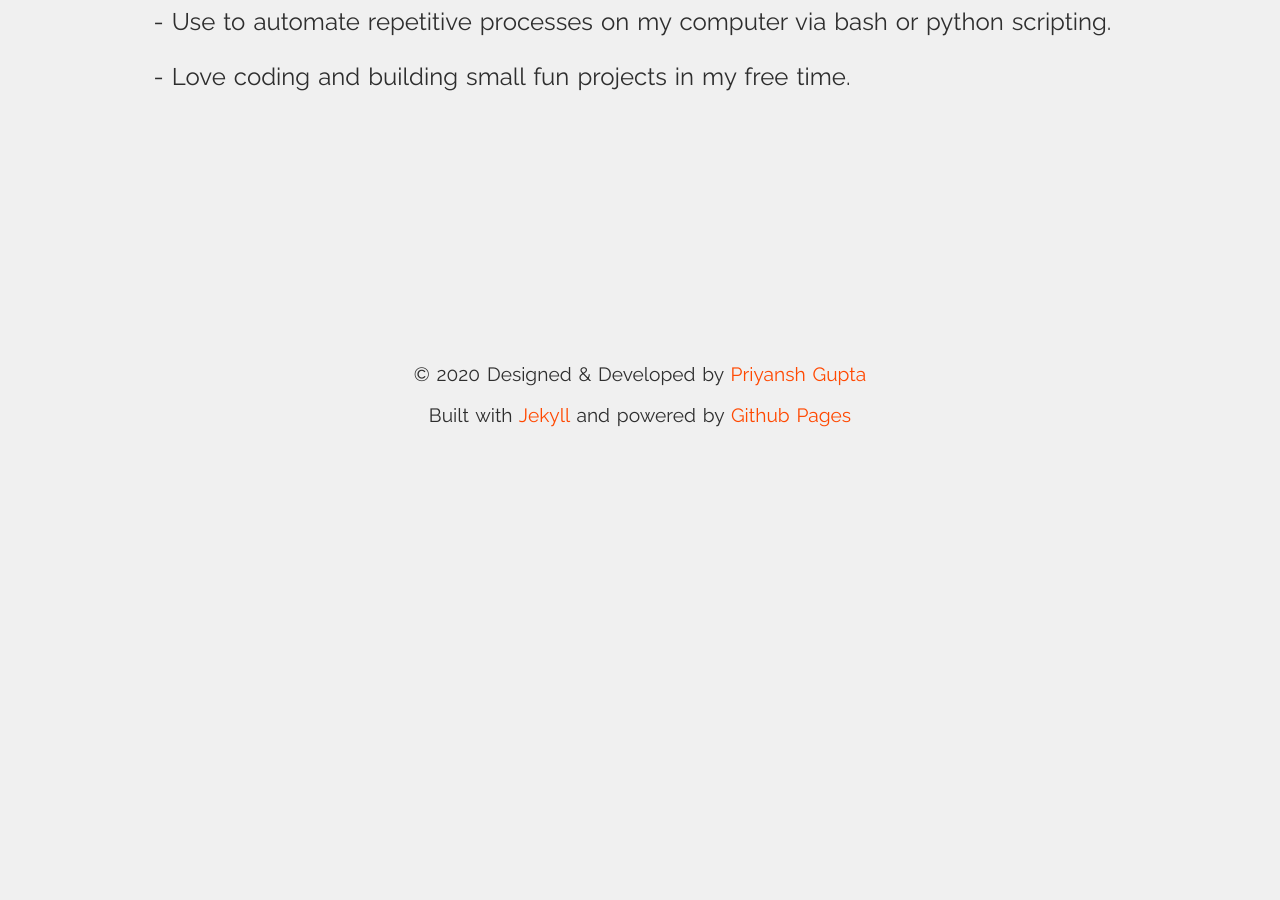
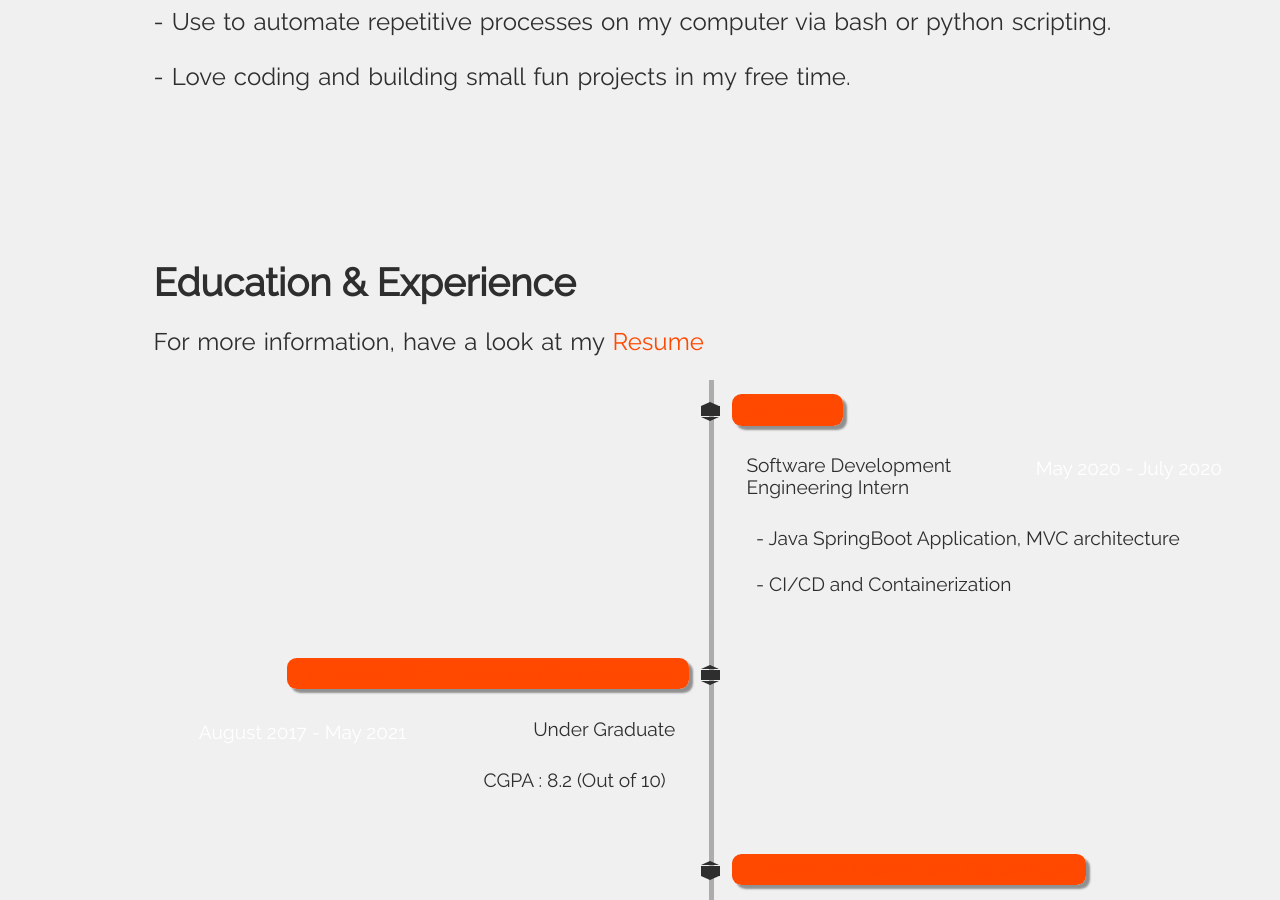
Before and after one commit to priyansh19/portfolio-v1, a Jekyll site: the page built from index.html, in a window 1280 px wide and 900 px high, scrolled down 1414 px. Built offline with Jekyll 4.4.1, drawn with Linux system fonts in a browser that asks for light colours; before the commit the page ends 1879 px from its top, so only the background shows below that; some of the changed text lies outside the part shown.

Commit message:
Feature: Adding timeline section

```diff
--- a/_config.yml
+++ b/_config.yml
@@ -14,9 +14,9 @@ about_me_title: Who Am I ?
 
 show_skills_card: false
 skills_title: Skills
-show_timeline_card: false
+show_timeline_card: true
 timeline_title: Education & Experience
-cv_download_link: 'https://example.com/'
+cv_download_link: 'https://bit.ly/3b4sbdq'
 show_projects_card: false
 show_projects: false
 projects_title: Projects
--- a/_data/timeline.yml
+++ b/_data/timeline.yml
@@ -16,46 +16,53 @@
 #     - tag: Ruby
 #     - tag: Rails
 #   timeline-side: right
-
-- title: airbnb
-  title-url: https://example.com/
-  date: Sep 2019 - Present
-  subtitle: Fullstack Developer
+- title: StatusNeo
+  title-url: https://statusneo.com/
+  date: May 2020 - July 2020
+  subtitle: Software Development Engineering Intern
   tags:
-    - tag: React
-    - tag: Javascript
-    - tag: Ruby
-    - tag: Rails
+    - tag: "- Java SpringBoot Application, MVC architecture"
+    - tag: "- CI/CD and Containerization"
   timeline-side: right
 
-- title: Google
-  title-url: https://example.com/
-  date: Mar 2019 - Sep 2019
-  subtitle: Software Engineer as Intern
+- title: University of Petroleum and Energy Studies
+  title-url: https://www.upes.ac.in/
+  date: August 2017 - May 2021
+  subtitle: Under Graduate
   tags:
-    - tag: Flutter
-    - tag: Dart
-    - tag: Keycloak
+    - tag: "CGPA : 8.2 (Out of 10)"
+  timeline-side: left
+
+- title: Vivekanand International School Delhi
+  title-url: http://vivekanandschool.in/website/index.html
+  date: April 2015 - March 2017
+  subtitle: Higher Secondry School
   timeline-side: right
 
-- title: Super University
-  title-url: https://example.com/
-  date: 2017 - 2019
-  subtitle: M.Sc. Computer Science
+- title: Ch. Chhabil Dass Public School Ghaziabad
+  title-url: http://www.ccdps.in/
+  date: April 2007 - March 2017
+  subtitle: Senior Secondry School
   timeline-side: left
 
-- title: Facebook
-  title-url: https://example.com/
-  date: Sep 2017 - Mar 2019
-  subtitle: Front-End Developer as Intern
-  tags:
-    - tag: React
-    - tag: Node
-    - tag: Javascript
-  timeline-side: right
+# - title: Super University
+#   title-url: https://example.com/
+#   date: 2017 - 2019
+#   subtitle: M.Sc. Computer Science
+#   timeline-side: left
 
-- title: Super University
-  title-url: https://example.com/
-  date: 2014 - 2017
-  subtitle: B.A. Computer Science
-  timeline-side: left
+# - title: Facebook
+#   title-url: https://example.com/
+#   date: Sep 2017 - Mar 2019
+#   subtitle: Front-End Developer as Intern
+#   tags:
+#     - tag: React
+#     - tag: Node
+#     - tag: Javascript
+#   timeline-side: right
+
+# - title: Super University
+#   title-url: https://example.com/
+#   date: 2014 - 2017
+#   subtitle: B.A. Computer Science
+#   timeline-side: left
--- a/_includes/section-timeline.html
+++ b/_includes/section-timeline.html
@@ -2,8 +2,8 @@
 <p class="subtitle">
   For more information, have a look at my
   <a class="highlight-link" href="{{site.cv_download_link}}" target="_blank" rel="noreferrer">
-    curriculum vitae
-  </a>.
+    Resume
+  </a>
 </p>
 
 <div class="timeline-wrapper">
@@ -19,11 +19,12 @@
                   <span>{{event.title}}</span>
                 </a>
               </span>
+            </div>
+
+            <div class="desc neumorphism-card" data-aos="zoom-in-right">
               <span class="time-wrapper" data-aos="zoom-in-right">
                 <span class="time neumorphism-card">{{event.date}}</span>
               </span>
-            </div>
-            <div class="desc neumorphism-card" data-aos="zoom-in-right">
               {{event.subtitle}}
               {% if event.tags %}
                 <div class="tag-wrapper">
@@ -47,11 +48,11 @@
                   <span>{{event.title}}</span>
                 </a>
               </span>
+            </div>
+            <div class="desc neumorphism-card" data-aos="zoom-in-left">
               <span class="time-wrapper" data-aos="zoom-in-left">
                 <span class="time neumorphism-card">{{event.date}}</span>
               </span>
-            </div>
-            <div class="desc neumorphism-card" data-aos="zoom-in-left">
               {{event.subtitle}}
               {% if event.tags %}
                 <div class="tag-wrapper">
--- a/_layouts/default.html
+++ b/_layouts/default.html
@@ -37,14 +37,14 @@
         {% include section-aboutme.html %}
       </section>
     {% endif %}
+    {%if site.show_timeline_card %}
+      <section class="card neumorphism-card-big">
+        {% include section-timeline.html %}
+      </section>
+    {% endif %}
     {%if site.show_skills_card %}
       <section class="card neumorphism-card-big">
         {% include section-skills.html %}
-      </section>
-    {% endif %}
-    {%if site.show_timeline_card %}
-      <section class="card neumorphism-card-big">
-        {% include section-timeline.html %}
       </section>
     {% endif %}
     {%if site.show_projects_card %}
```
